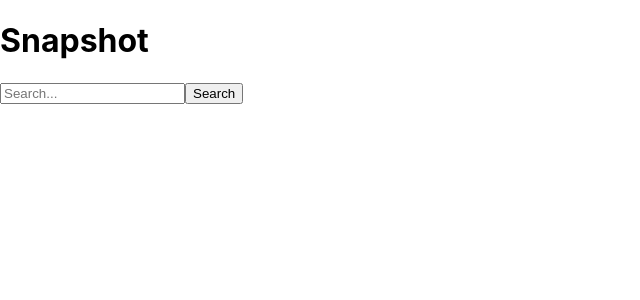
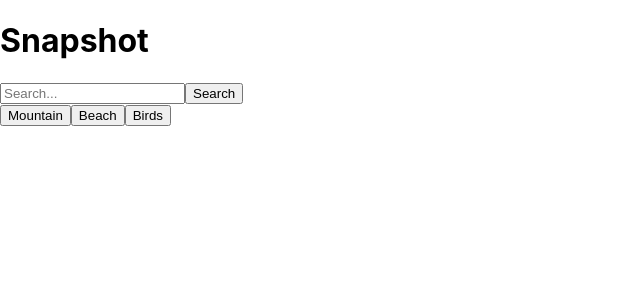
Before and after one commit to Nayar/snapshot, a React (Create React App) app: page / in a window 1280 px wide. Shown: the top 300 px of the page, without its empty margins (0-640 px from the left). Built offline with nearby package versions, Linux system fonts and the light colour scheme.

Commit message:
made preset search

```diff
--- a/src/App.js
+++ b/src/App.js
@@ -2,12 +2,14 @@ import logo from './logo.svg';
 import './App.css';
 import Title from './Title';
 import SearchBar from './SearchBar';
+import PresetSearch from './PresetSearch';
 
 function App() {
   return (
     <div>
       <Title/>
       <SearchBar/>
+      <PresetSearch/>
     </div>
   );
 }
--- a/src/PresetSearch.js
+++ b/src/PresetSearch.js
@@ -0,0 +1,9 @@
+function PresetSearch() {
+    return (<div>
+        <button>Mountain</button>
+        <button>Beach</button>
+        <button>Birds</button>
+    </div>)
+}
+
+export default PresetSearch
```
